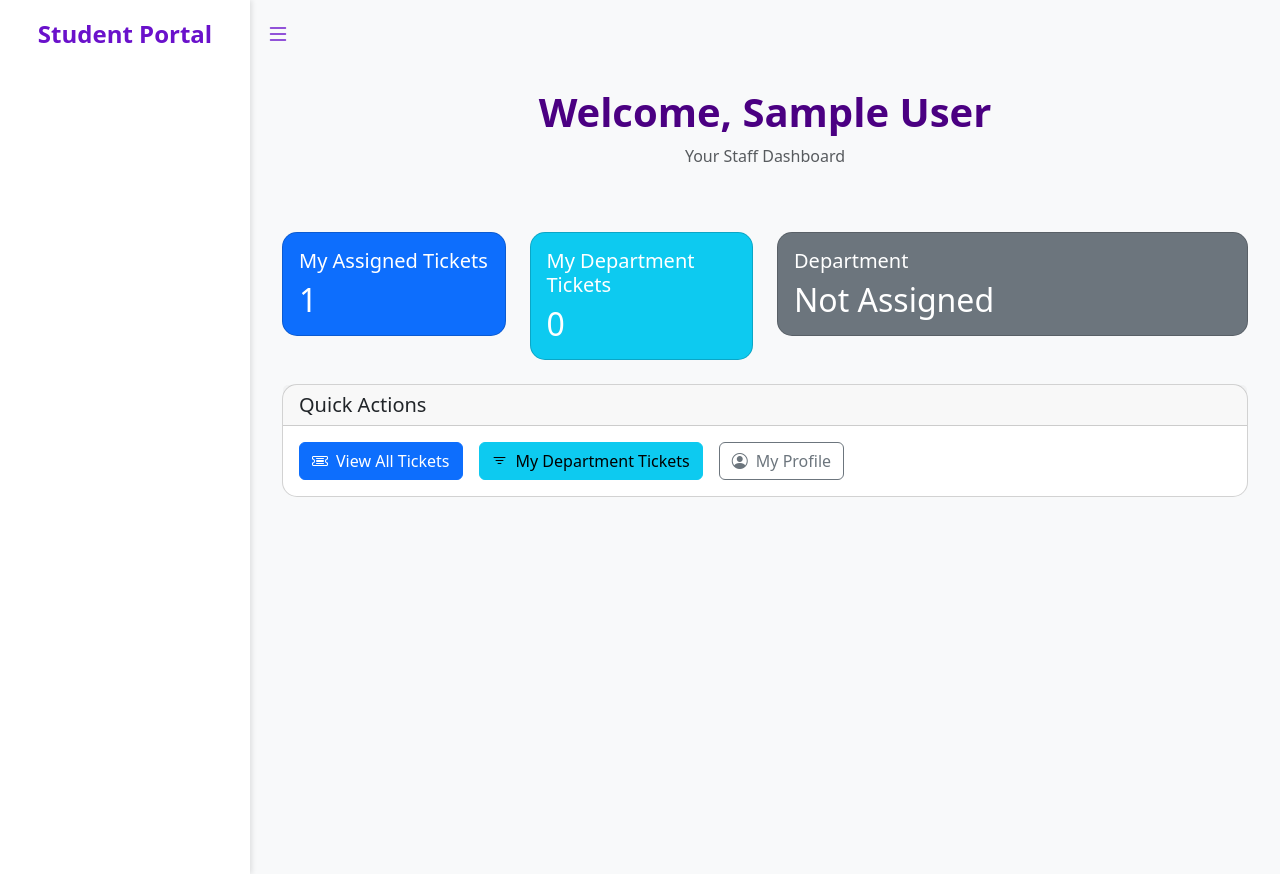
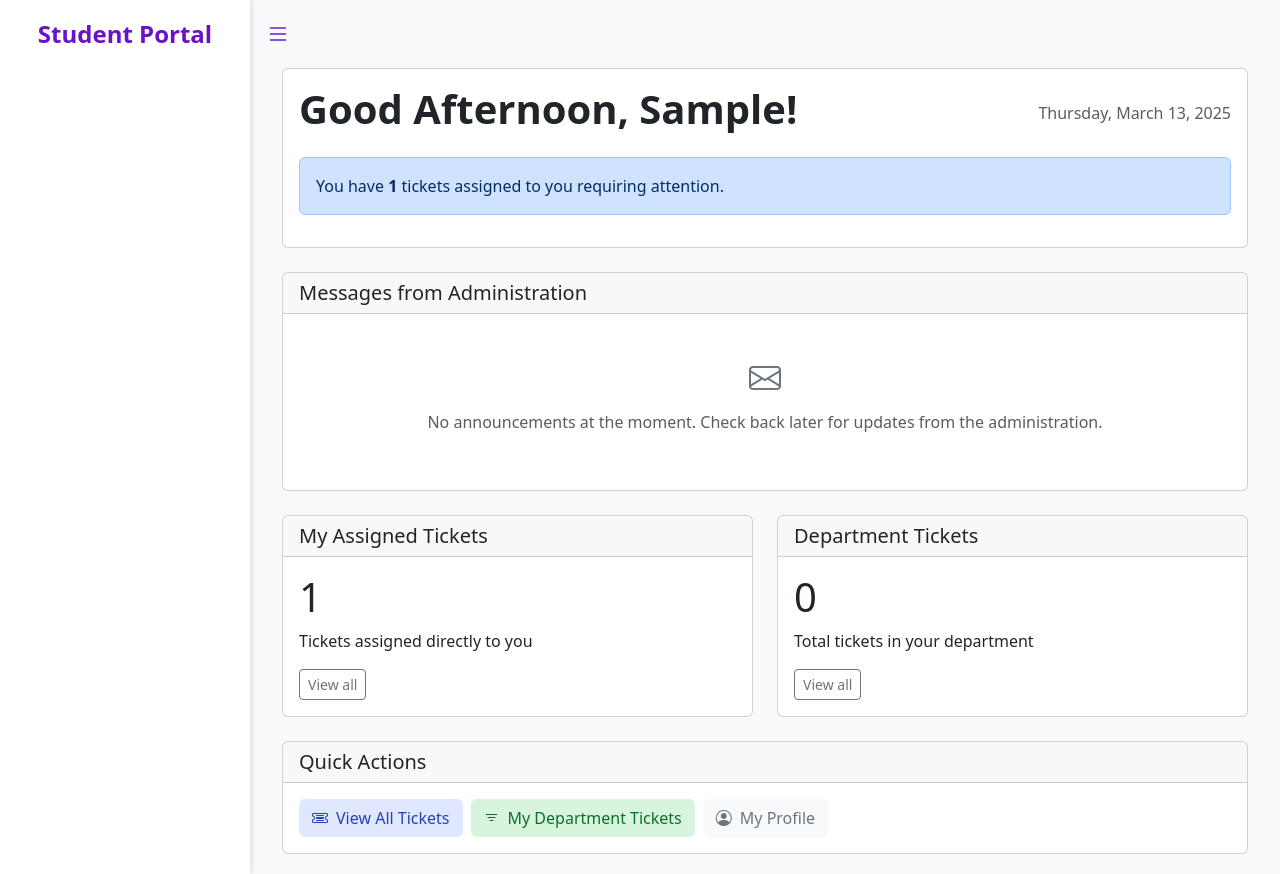
Before and after one commit to doo78/ticketing-system, a Django app: page /staff/dashboard/ in a window 1280 px wide. Run offline with Django 5.2, Linux system fonts and the light colour scheme; a user stored in the database is signed in; tables that the repository leaves empty hold one stand-in row (values such as "Sample post"); some libraries are stand-ins or nearby versions.

Commit message:
clean up staff dashboard look

```diff
--- a/ticket/templates/staff/dashboard.html
+++ b/ticket/templates/staff/dashboard.html
@@ -1,67 +1,118 @@
 {% extends 'user-layout/base.html' %}
 
 {% block content %}
-<div class="container-fluid">
-    <!-- Welcome Section -->
-    <div class="welcome-container text-center py-5">
-        <h1 class="fw-bold">Welcome, {{ request.user.get_full_name|default:request.user.username }}</h1>
-        <p class="lead text-muted">Your Staff Dashboard</p>
-    </div>
+<div class="container">
+    <br>
+    <br>
+    <!-- Welcome Section with time-based greeting -->
+    <div class="row mb-4">
+        <div class="col-12">
+            <div class="card">
+                <div class="card-body">
+                    <div class="d-flex justify-content-between align-items-center">
+                        <h1 class="fw-bold" id="greeting"></h1>
+                        <span class="text-muted" id="date-display">Loading date...</span>
+                    </div>
 
-    <!-- Stats Row -->
-    <div class="row mb-4">
-        <div class="col-md-3">
-            <div class="card bg-primary text-white">
-                <div class="card-body">
-                    <h5 class="card-title">My Assigned Tickets</h5>
-                    <h2 class="card-text">{{ assigned_tickets_count|default:"0" }}</h2>
+                    <div class="mt-3">
+                        {% if assigned_tickets_count > 0 %}
+                            <div class="alert alert-primary">
+                                <div>You have <strong>{{ assigned_tickets_count }}</strong> tickets assigned to you requiring attention.</div>
+                            </div>
+                        {% else %}
+                            <div class="alert alert-success">
+                                <i class="bi bi-check-circle-fill me-2"></i>
+                                You're all caught up! No tickets are currently assigned to you.
+                            </div>
+                        {% endif %}
+                    </div>
                 </div>
             </div>
         </div>
+    </div>
 
-        <div class="col-md-3">
-            <div class="card bg-info text-white">
+    <!-- Admin Messages Section -->
+    <div class="row mb-4">
+        <div class="col-12">
+            <div class="card">
+                <div class="card-header">
+                    <h5 class="mb-0">Messages from Administration</h5>
+                </div>
                 <div class="card-body">
-                    <h5 class="card-title">My Department Tickets</h5>
-                    <h2 class="card-text">{{ department_tickets_count|default:"0" }}</h2>
-                    {% if unassigned_dept_tickets > 0 %}
-                    <p class="mb-0"><span class="badge bg-danger">{{ unassigned_dept_tickets }} unassigned</span></p>
+                    {% if admin_messages %}
+                        {% for message in admin_messages %}
+                            <div class="alert alert-info mb-3">
+                                <div class="d-flex justify-content-between mb-2">
+                                    <strong>{{ message.title }}</strong>
+                                    <small class="text-muted">{{ message.date|date:"M d, Y" }}</small>
+                                </div>
+                                <p class="mb-0">{{ message.content }}</p>
+                            </div>
+                        {% endfor %}
+                    {% else %}
+                        <div class="text-center py-4">
+                            <i class="bi bi-envelope" style="font-size: 2rem; color: #6c757d;"></i>
+                            <p class="text-muted mt-2">No announcements at the moment. Check back later for updates from the administration.</p>
+                        </div>
                     {% endif %}
+                </div>
+            </div>
+        </div>
+    </div>
+
+    <!-- Stats Cards Row -->
+    <div class="row mb-4">
+        <div class="col-md-6">
+            <div class="card">
+                <div class="card-header">
+                    <h5 class="mb-0">My Assigned Tickets</h5>
+                </div>
+                <div class="card-body">
+                    <h1>{{ assigned_tickets_count|default:"0" }}</h1>
+                    <p>Tickets assigned directly to you</p>
+                    <a href="{% url 'staff_ticket_list' %}?status=open&assigned_to=me" class="btn btn-outline-secondary btn-sm">View all</a>
                 </div>
             </div>
         </div>
 
         <div class="col-md-6">
-            <div class="card bg-secondary text-white">
+            <div class="card">
+                <div class="card-header">
+                    <h5 class="mb-0">Department Tickets</h5>
+                </div>
                 <div class="card-body">
-                    <h5 class="card-title">Department</h5>
-                    <h2 class="card-text">{{ department }}</h2>
+                    <h1>{{ department_tickets_count|default:"0" }}</h1>
+                    <p>Total tickets in your department</p>
+                    {% if unassigned_dept_tickets > 0 %}
+                        <span class="badge bg-danger">{{ unassigned_dept_tickets }} unassigned</span>
+                    {% endif %}
+                    <a href="{% url 'staff_ticket_list' %}?department_filter=mine" class="btn btn-outline-secondary btn-sm">View all</a>
                 </div>
             </div>
         </div>
     </div>
 
-    <!-- Quick Actions -->
+    <!-- Quick Actions Section -->
     <div class="row">
-        <div class="col">
+        <div class="col-12">
             <div class="card">
                 <div class="card-header">
                     <h5 class="mb-0">Quick Actions</h5>
                 </div>
                 <div class="card-body">
-                    <div class="d-flex gap-3">
-                        <a href="{% url 'staff_ticket_list' %}" class="btn btn-primary">
+                    <div class="d-flex flex-wrap gap-2">
+                        <a href="{% url 'staff_ticket_list' %}" class="btn" style="background-color: #e0e8ff; color: #2541b2;">
                             <i class="bi bi-ticket-detailed me-2"></i>View All Tickets
                         </a>
-                        <a href="{% url 'staff_ticket_list' %}?department_filter=mine" class="btn btn-info">
+                        <a href="{% url 'staff_ticket_list' %}?department_filter=mine" class="btn" style="background-color: #d7f5dd; color: #0e6c2f;">
                             <i class="bi bi-filter me-2"></i>My Department Tickets
                         </a>
                         {% if unassigned_dept_tickets > 0 %}
-                        <a href="{% url 'staff_ticket_list' %}?department_filter=mine&status=open" class="btn btn-danger">
+                        <a href="{% url 'staff_ticket_list' %}?department_filter=mine&status=open" class="btn" style="background-color: #ffe0e3; color: #cc0000;">
                             <i class="bi bi-exclamation-circle me-2"></i>Unassigned Department Tickets ({{ unassigned_dept_tickets }})
                         </a>
                         {% endif %}
-                        <a href="{% url 'staff_profile' %}" class="btn btn-outline-secondary">
+                        <a href="{% url 'staff_profile' %}" class="btn" style="background-color: #f8f9fa; color: #6c757d;">
                             <i class="bi bi-person-circle me-2"></i>My Profile
                         </a>
                     </div>
@@ -71,29 +122,39 @@
     </div>
 </div>
 
-<!-- Custom CSS -->
-<style>
-    .bg-gradient-primary {
-        background: linear-gradient(135deg, #6a11cb, #2575fc);
-    }
+<!-- JavaScript for Time-based Greeting -->
+<script>
+    document.addEventListener('DOMContentLoaded', function() {
+        // Set current date with formatting
+        const now = new Date();
+        const options = { weekday: 'long', year: 'numeric', month: 'long', day: 'numeric' };
+        document.getElementById('date-display').textContent = now.toLocaleDateString('en-US', options);
 
-    .bg-gradient-secondary {
-        background: linear-gradient(135deg, #ff7eb3, #ff758c);
-    }
+        // Set time-based greeting
+        const hour = now.getHours();
+        let greeting = '';
 
-    .card {
-        border-radius: 15px;
-    }
+        if (hour >= 5 && hour < 12) {
+            greeting = 'Good Morning';
+        } else if (hour >= 12 && hour < 18) {
+            greeting = 'Good Afternoon';
+        } else {
+            greeting = 'Good Evening';
+        }
 
-    .btn-lg {
-        font-size: 1.2rem;
-        font-weight: bold;
-        transition: transform 0.2s ease-in-out;
-    }
+        // Get full name and extract first name
+        const fullName = '{{ request.user.get_full_name|default:request.user.username }}';
+        if (fullName && fullName.trim()) {
+            const firstName = fullName.split(' ')[0];
+            // Capitalize first letter
+            const capitalizedName = firstName.charAt(0).toUpperCase() + firstName.slice(1).toLowerCase();
+            greeting += ', ' + capitalizedName + '!';
+        } else {
+            greeting += '!';
+        }
 
-    .btn-lg:hover {
-        transform: scale(1.05);
-    }
-</style>
+        document.getElementById('greeting').textContent = greeting;
+    });
+</script>
 
 {% endblock %}
```
